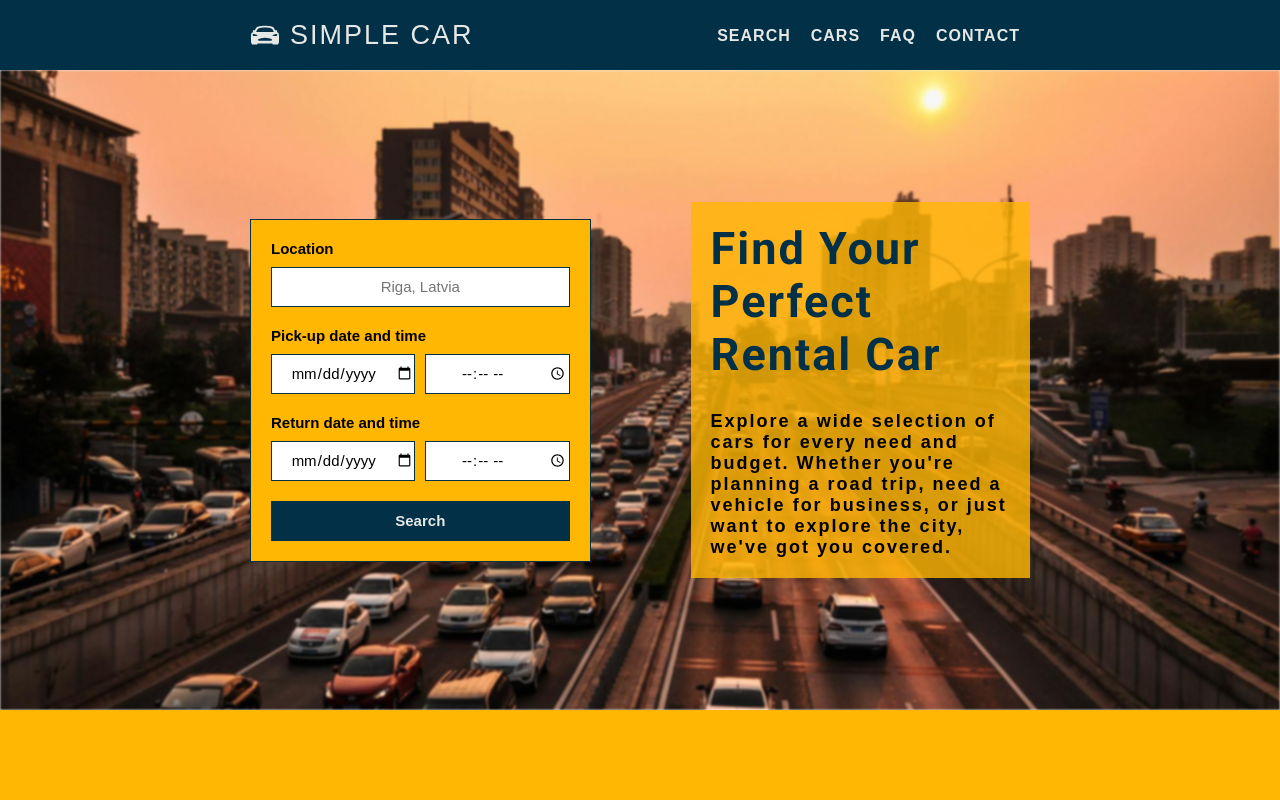
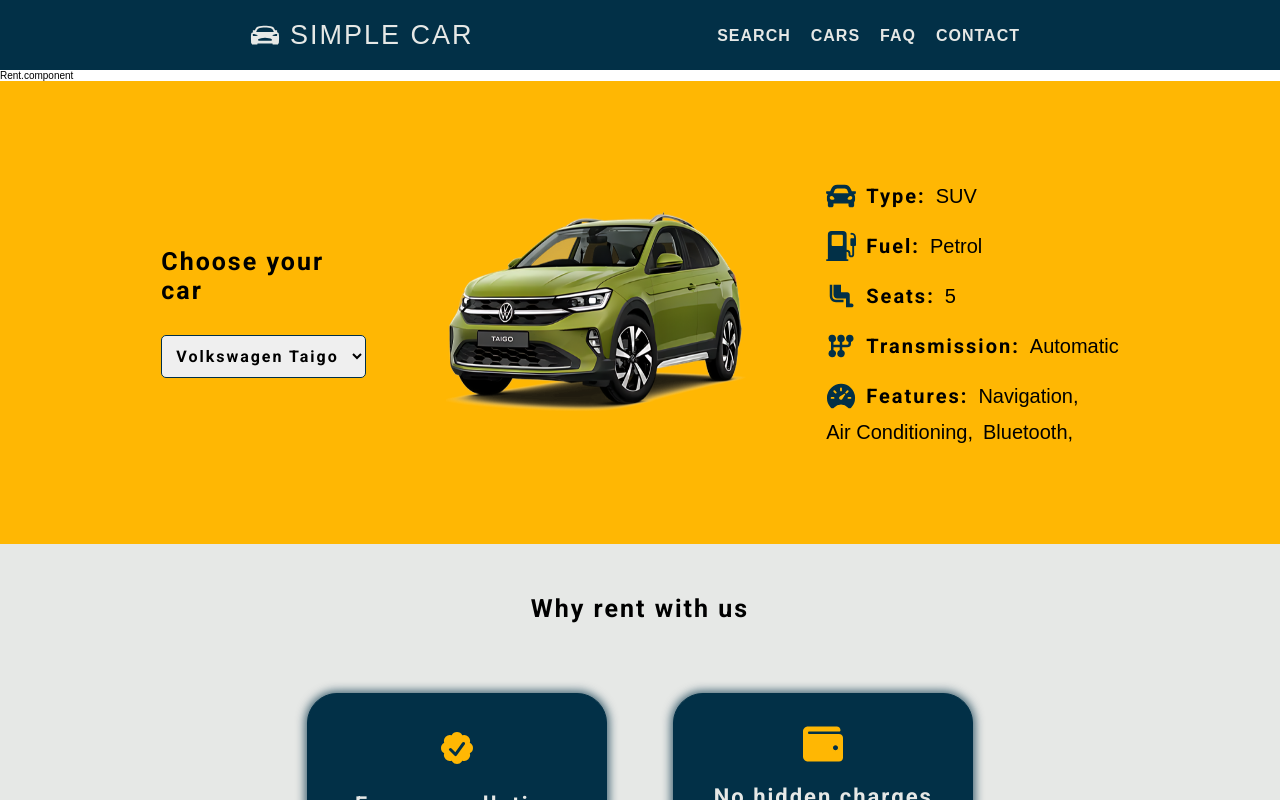
Before and after one commit to Raitis128/rent-car-app, a React (Vite) app: page /rent in a window 1280 px wide. Shown: the top 800 px of the page. Built offline with nearby package versions, Linux system fonts and the light colour scheme.

Commit message:
Add react-router-dom dependency, add router.tsx with all paths, add Homepage, Layout and rent pages

```diff
--- a/package.json
+++ b/package.json
@@ -16,6 +16,7 @@
     "react-dom": "^18.3.1",
     "react-hook-form": "^7.53.0",
     "react-icons": "^5.3.0",
+    "react-router-dom": "^6.27.0",
     "styled-components": "^6.1.13",
     "zod": "^3.23.8"
   },
--- a/src/App.tsx
+++ /dev/null
@@ -1,23 +0,0 @@
-import Benefits from "./components/Benefits/Benefits.component";
-import Cars from "./components/Cars/Cars.component";
-import Contact from "./components/Contact/Contact.component";
-import Faq from "./components/Faq/Faq.component";
-import Footer from "./components/Footer/Footer.component";
-import Navigation from "./components/Navigation/Navigation.component";
-import Search from "./components/Search/Search.component";
-
-function App() {
-  return (
-    <>
-      <Navigation />
-      <Search />
-      <Cars />
-      <Benefits />
-      <Faq />
-      <Contact />
-      <Footer />
-    </>
-  );
-}
-
-export default App;
--- /dev/null
+++ b/src/components/Rent/Rent.component.tsx
@@ -0,0 +1,5 @@
+const Rent = () => {
+  return <div>Rent.component</div>;
+};
+
+export default Rent;
--- a/src/main.tsx
+++ b/src/main.tsx
@@ -1,10 +1,11 @@
 import { StrictMode } from "react";
 import { createRoot } from "react-dom/client";
-import App from "./App.tsx";
 import "./App.css";
+import { RouterProvider } from "react-router-dom";
+import router from "./router";
 
 createRoot(document.getElementById("root")!).render(
   <StrictMode>
-    <App />
+    <RouterProvider router={router} />
   </StrictMode>
 );
--- /dev/null
+++ b/src/pages/Homepage.tsx
@@ -0,0 +1,11 @@
+import Search from "../components/Search/Search.component";
+
+const Homepage = () => {
+  return (
+    <>
+      <Search />
+    </>
+  );
+};
+
+export default Homepage;
--- /dev/null
+++ b/src/pages/Layout.tsx
@@ -0,0 +1,23 @@
+import { Outlet } from "react-router-dom";
+import Benefits from "../components/Benefits/Benefits.component";
+import Cars from "../components/Cars/Cars.component";
+import Contact from "../components/Contact/Contact.component";
+import Faq from "../components/Faq/Faq.component";
+import Footer from "../components/Footer/Footer.component";
+import Navigation from "../components/Navigation/Navigation.component";
+
+const Layout = () => {
+  return (
+    <>
+      <Navigation />
+      <Outlet />
+      <Cars />
+      <Benefits />
+      <Faq />
+      <Contact />
+      <Footer />
+    </>
+  );
+};
+
+export default Layout;
--- /dev/null
+++ b/src/pages/Rent.tsx
@@ -0,0 +1,11 @@
+import Rent from "../components/Rent/Rent.component";
+
+const Homepage = () => {
+  return (
+    <>
+      <Rent />
+    </>
+  );
+};
+
+export default Homepage;
--- /dev/null
+++ b/src/router.tsx
@@ -0,0 +1,23 @@
+import { createBrowserRouter } from "react-router-dom";
+import Homepage from "./pages/Homepage";
+import Layout from "./pages/Layout";
+import Rent from "./components/Rent/Rent.component";
+
+const router = createBrowserRouter([
+  {
+    path: "/",
+    element: <Layout />,
+    children: [
+      {
+        index: true,
+        element: <Homepage />,
+      },
+      {
+        path: "rent",
+        element: <Rent />,
+      },
+    ],
+  },
+]);
+
+export default router;
```
Also changed, not shown: src/components/Rent/Rent.styles.tsx (added), 1 other file (tests, documents, lock files or other folders).
